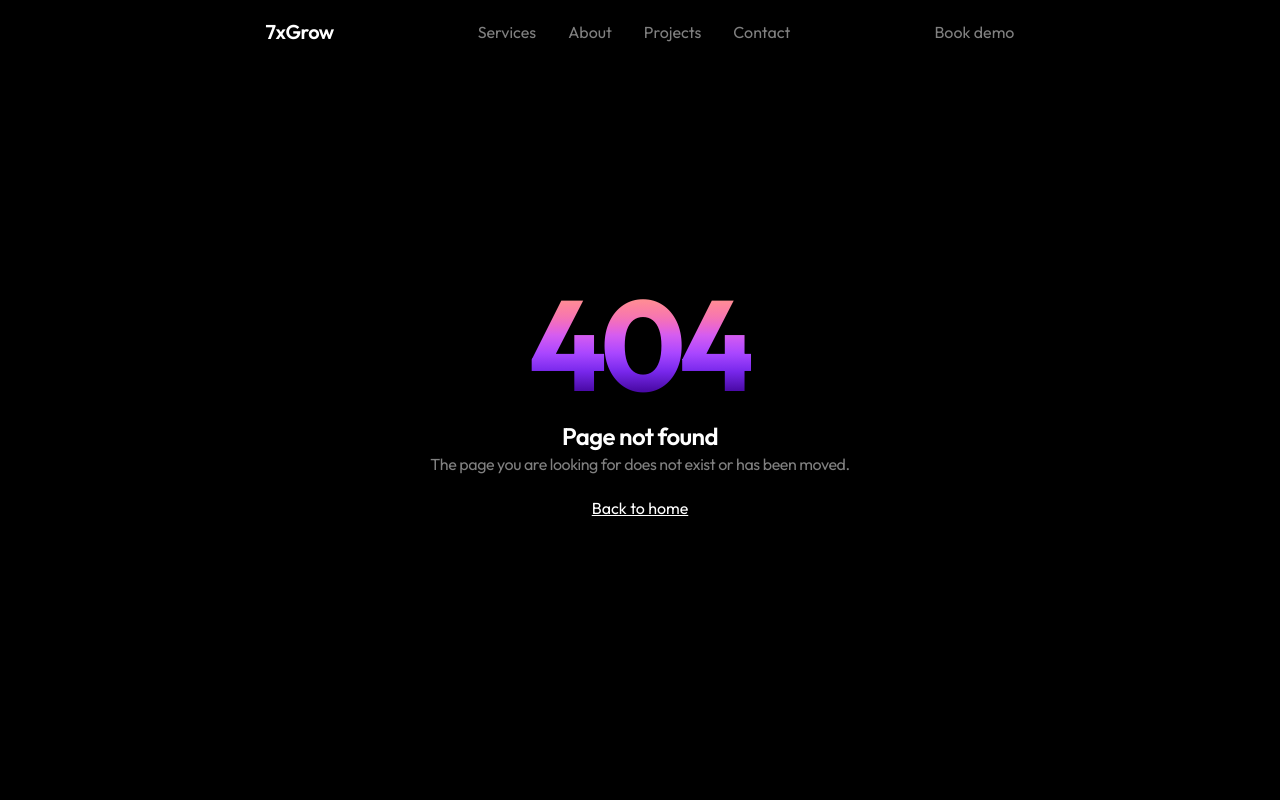
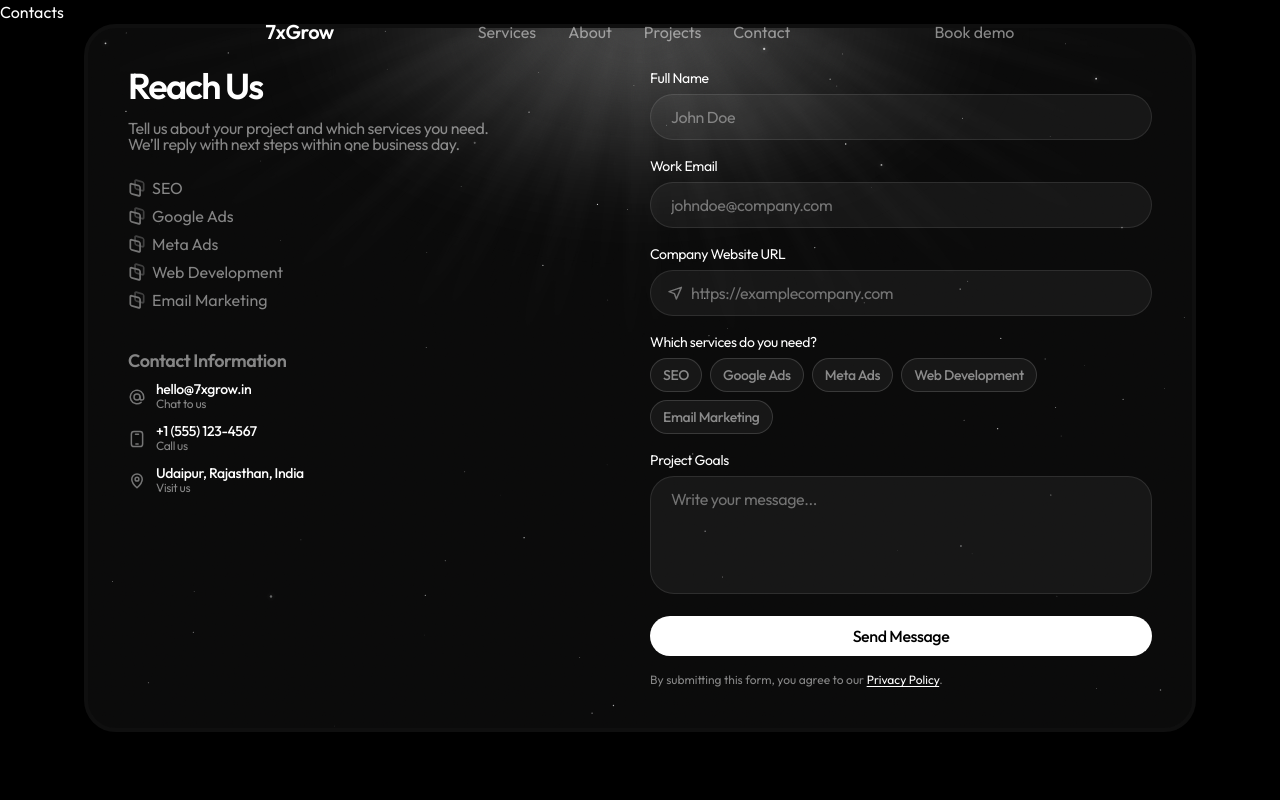
Before and after one commit to kundansinghkitawat/7xgrow, a Next.js app in the folder client/: page /contact in a window 1280 px wide. Before the commit this address had no page. Shown: the top 800 px of the page. Built offline with nearby package versions, Linux system fonts and the light colour scheme.

Commit message:
feat(contact): add contact page with form and beam background

```diff
--- /dev/null
+++ b/client/src/app/contact/page.tsx
@@ -0,0 +1,239 @@
+"use client";
+
+import { useState, type ComponentType, type FormEvent } from "react";
+import Link from "next/link";
+import {
+  AtIcon,
+  BoxPointIcon,
+  CursorIcon,
+  MapPinIcon,
+  SmartphoneIcon,
+} from "@/components/Icons";
+import { BeamBG } from "@/components/BeamBG";
+import {
+  contactHeader,
+  contactInfo,
+  contactInfoTitle,
+  formContent,
+  services,
+  type ContactIcon,
+} from "@/lib/contactItems";
+
+const ICONS: Record<ContactIcon, ComponentType<{ className?: string }>> = {
+  mail: AtIcon,
+  call: SmartphoneIcon,
+  location: MapPinIcon,
+};
+
+// same sizes as HeroAbout
+const textMuted = "text-xs md:text-sm lg:text-base tracking-tight";
+const iconSize = "size-3.5 md:size-4.5 shrink-0";
+
+// shape is added per element so rounded-full never fights the textarea's radius
+const fieldBase =
+  "w-full border border-white/10 bg-white/5 py-2.5 text-sm md:text-base tracking-tight text-white outline-none transition placeholder:text-white/40 focus:border-white/80 focus:bg-white/[0.07]";
+const inputCls = `${fieldBase} px-4 sm:px-5 rounded-full`;
+const iconInputCls = `${fieldBase} pl-10 pr-4 sm:pr-5 rounded-full`;
+const textareaCls = `${fieldBase} px-4 sm:px-5 resize-none rounded-3xl`;
+
+const labelCls = "mb-1.5 block text-xs md:text-sm tracking-tight text-white";
+
+export default function Contact() {
+  const [selected, setSelected] = useState<string[]>([]);
+  const [sent, setSent] = useState(false);
+
+  const toggleService = (id: string) =>
+    setSelected((prev) =>
+      prev.includes(id) ? prev.filter((s) => s !== id) : [...prev, id],
+    );
+
+  const handleSubmit = (e: FormEvent<HTMLFormElement>) => {
+    e.preventDefault();
+    const data = Object.fromEntries(new FormData(e.currentTarget));
+    const payload = { ...data, services: selected };
+    // TODO: send `payload` to your API route / email service
+    console.log(payload);
+    setSent(true);
+  };
+
+  return (
+    <>
+      <h1 className="hero-h1-single-word-style hero-txt-top-margin-style">
+        Contacts
+      </h1>
+      <section className="section-style horizontal-padding-style vertical-margin-style !mt-0 flex flex-col justify-center items-center">
+        <div className="p-5 lg:p-10 border-4 border-[#0f0f0f] rounded-4xl overflow-hidden relative flex w-fit items-center justify-center bg-[#0a0a0a] text-white mx-auto">
+          {/* background effect */}
+          <div className="absolute inset-0 overflow-hidden">
+            <BeamBG beamPosition="top-center" />
+          </div>
+
+          {/* content */}
+          <div className="relative z-10 grid w-full max-w-5xl gap-10 md:gap-5 md:grid-cols-2">
+            {/* left */}
+            <div>
+              <h2 className="text-3xl lg:text-4xl font-semibold tracking-tighter leading-none">
+                {contactHeader.title}
+              </h2>
+              <p className="mt-4 max-w-sm text-sm md:text-base tracking-tight leading-none text-white/50">
+                {contactHeader.description}
+              </p>
+
+              {/* checklist */}
+              <ul className="mt-6 flex flex-col gap-1">
+                {services.map((s) => (
+                  <li
+                    key={s.id}
+                    className="flex items-center gap-1.5 text-white/50 text-xs md:text-sm lg:text-base"
+                  >
+                    <BoxPointIcon fill="#757575" className={iconSize} />
+                    <span>{s.label}</span>
+                  </li>
+                ))}
+              </ul>
+
+              {/* contact info */}
+              <h2 className="mt-10 text-sm md:text-base lg:text-lg font-semibold tracking-tight leading-none text-white/50">
+                {contactInfoTitle}
+              </h2>
+              <ul className="mt-3 flex flex-col gap-3">
+                {contactInfo.map((item) => {
+                  const Icon = ICONS[item.icon];
+                  return (
+                    <li key={item.id} className="flex items-center gap-2.5">
+                      <Icon className={`${iconSize} text-[#757575]`} />
+                      <div className="text-xs md:text-sm tracking-tight leading-none">
+                        {item.href ? (
+                          <a
+                            href={item.href}
+                            className="text-white font-medium hover:underline"
+                          >
+                            {item.value}
+                          </a>
+                        ) : (
+                          <p className="text-white font-medium">{item.value}</p>
+                        )}
+                        {item.extraLines?.map((line) => (
+                          <p key={line} className="text-white">
+                            {line}
+                          </p>
+                        ))}
+                        <p className="text-white/50 text-xs">{item.label}</p>
+                      </div>
+                    </li>
+                  );
+                })}
+              </ul>
+            </div>
+
+            {/* right: form */}
+            <form onSubmit={handleSubmit} className="flex flex-col gap-4">
+              <label className="block">
+                <span className={labelCls}>{formContent.fullName.label}</span>
+                <input
+                  name="fullName"
+                  type="text"
+                  required
+                  autoComplete="name"
+                  placeholder={formContent.fullName.placeholder}
+                  className={inputCls}
+                />
+              </label>
+
+              <label className="block">
+                <span className={labelCls}>{formContent.workEmail.label}</span>
+                <input
+                  name="workEmail"
+                  type="email"
+                  required
+                  autoComplete="email"
+                  placeholder={formContent.workEmail.placeholder}
+                  className={inputCls}
+                />
+              </label>
+
+              <label className="block">
+                <span className={labelCls}>{formContent.website.label}</span>
+                <span className="relative block">
+                  <CursorIcon
+                    className={`${iconSize} pointer-events-none absolute left-4 top-1/2 -translate-y-1/2 rotate-90 text-[#757575]`}
+                  />
+                  <input
+                    name="website"
+                    type="url"
+                    autoComplete="url"
+                    placeholder={formContent.website.placeholder}
+                    className={iconInputCls}
+                  />
+                </span>
+              </label>
+
+              <fieldset>
+                <legend className={labelCls}>
+                  {formContent.services.label}
+                </legend>
+                <div className="flex flex-wrap gap-2">
+                  {services.map((s) => {
+                    const on = selected.includes(s.id);
+                    return (
+                      <button
+                        key={s.id}
+                        type="button"
+                        aria-pressed={on}
+                        onClick={() => toggleService(s.id)}
+                        className={`inline-flex items-center gap-1.5 rounded-full border px-2 py-0.75 md:px-3 md:py-1.5 text-xs md:text-sm tracking-tight font-medium transition focus:outline-none ${
+                          on
+                            ? "border-white bg-white text-black"
+                            : "border-white/15 bg-white/5 text-white/50 hover:border-white/35 hover:text-white"
+                        }`}
+                      >
+                        {on && (
+                          <BoxPointIcon fill="#757575" className={iconSize} />
+                        )}
+                        {s.label}
+                      </button>
+                    );
+                  })}
+                </div>
+              </fieldset>
+
+              <label className="block">
+                <span className={labelCls}>{formContent.goals.label}</span>
+                <textarea
+                  name="goals"
+                  rows={4}
+                  placeholder={formContent.goals.placeholder}
+                  className={textareaCls}
+                />
+              </label>
+
+              <button
+                type="submit"
+                className="w-full cursor-pointer rounded-full bg-white px-4 py-2 sm:px-5 text-sm sm:text-base font-medium tracking-tight text-black transition hover:bg-white/90 focus:outline-none"
+              >
+                {formContent.submit}
+              </button>
+
+              {sent && (
+                <p role="status" className={`${textMuted} text-white/70`}>
+                  {formContent.success}
+                </p>
+              )}
+
+              <p className={`text-xs text-white/50`}>
+                {formContent.privacyText}{" "}
+                <Link
+                  href={formContent.privacyHref}
+                  className="text-white underline underline-offset-2"
+                >
+                  {formContent.privacyLabel}
+                </Link>
+                .
+              </p>
+            </form>
+          </div>
+        </div>
+      </section>
+    </>
+  );
+}
```
